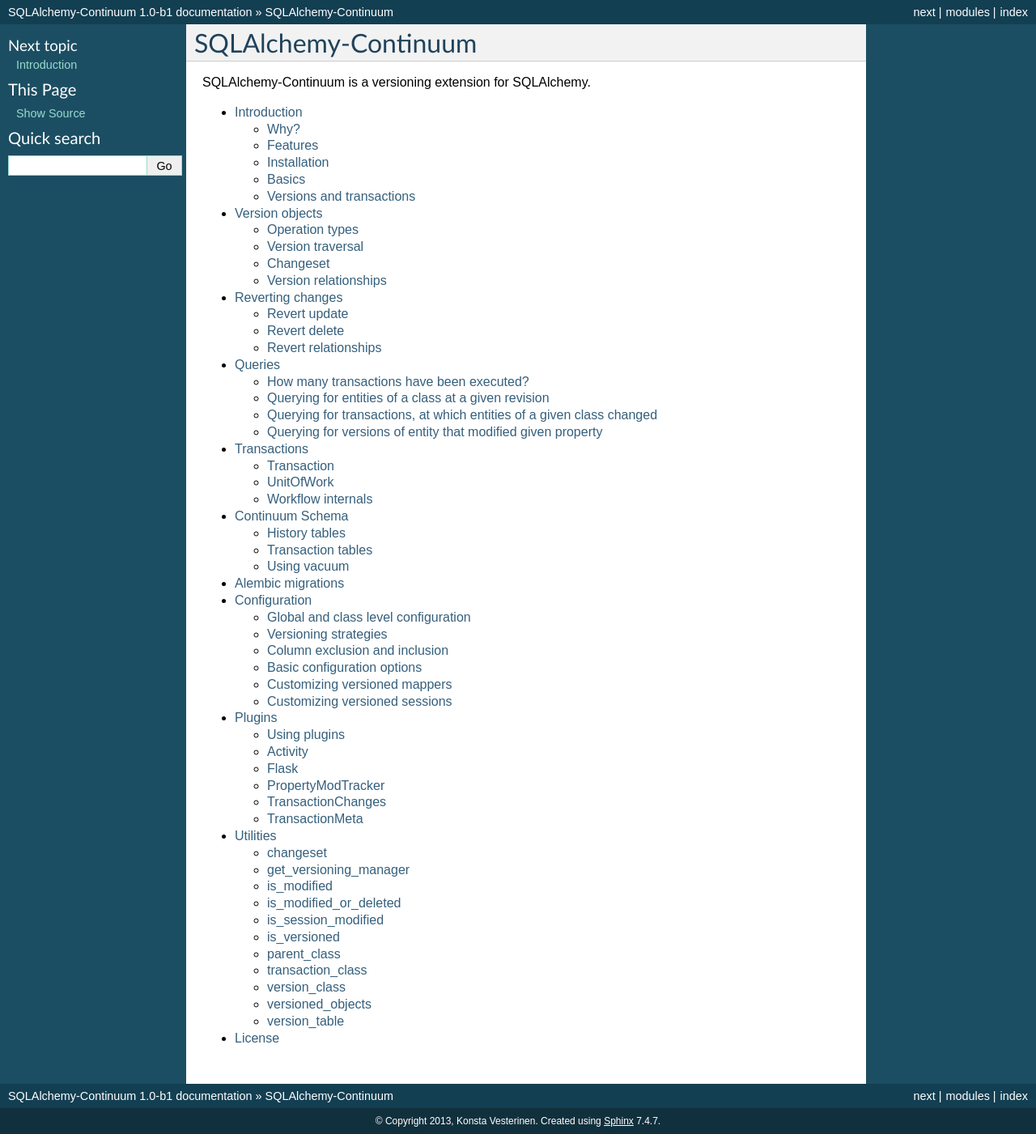
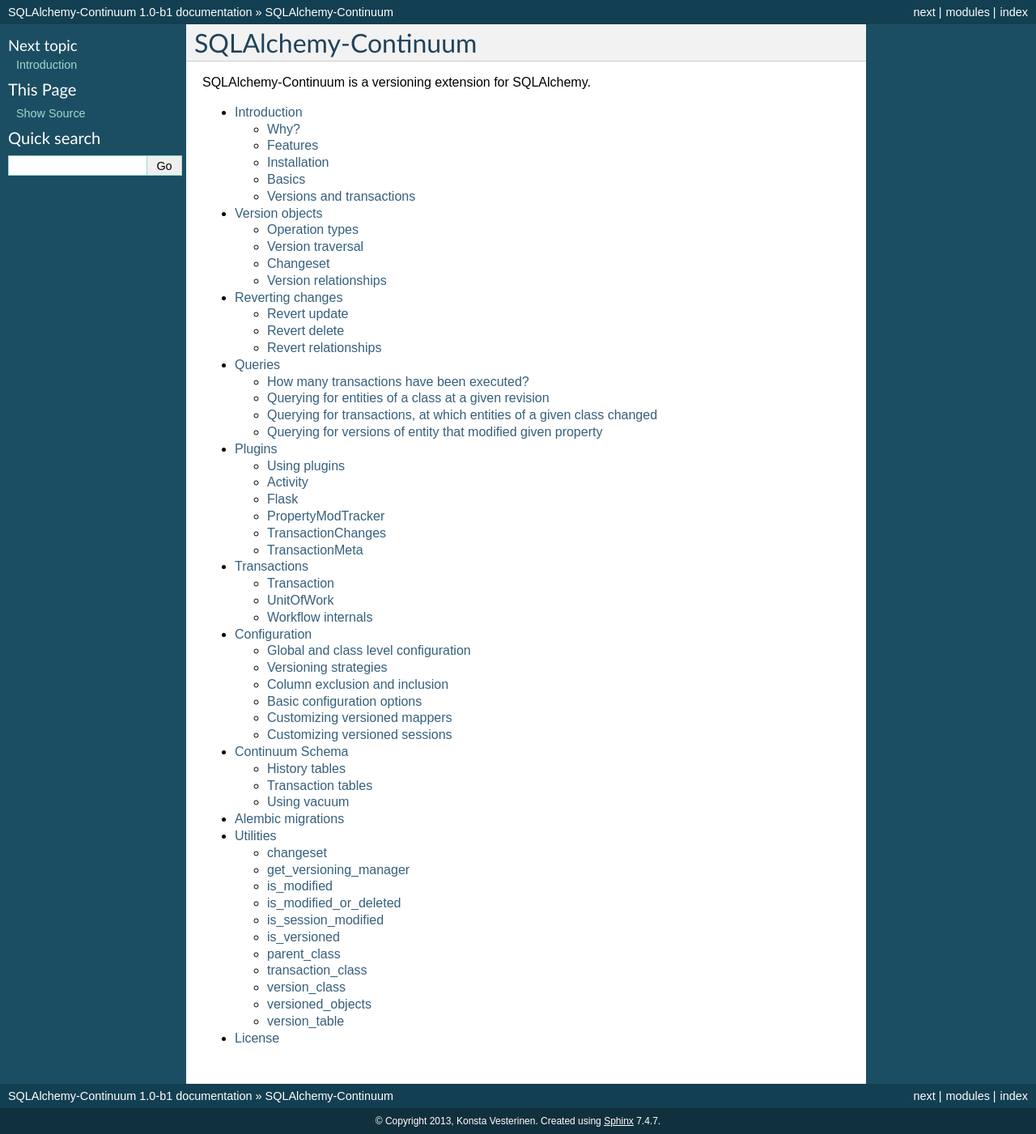
Before and after one commit to kvesteri/sqlalchemy-continuum, a Sphinx documentation site: the page built from docs/index.rst, in a window 1280 px wide. Shown: the whole page at 81% size. Built offline with Sphinx 7.4.7, drawn with Linux system fonts in a browser that asks for light colours.

Commit message:
Change title order

```diff
--- a/docs/index.rst
+++ b/docs/index.rst
@@ -11,10 +11,10 @@ SQLAlchemy-Continuum is a versioning extension for SQLAlchemy.
    version_objects
    revert
    queries
+   plugins
    transactions
+   configuration
    schema
    alembic
-   configuration
-   plugins
    utilities
    license
```
